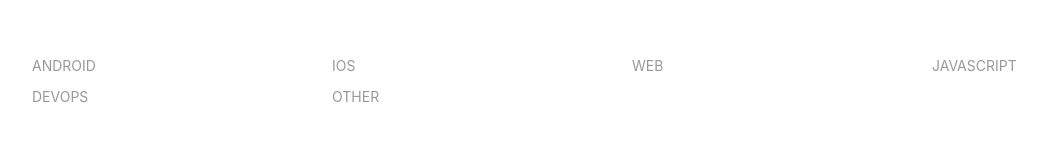
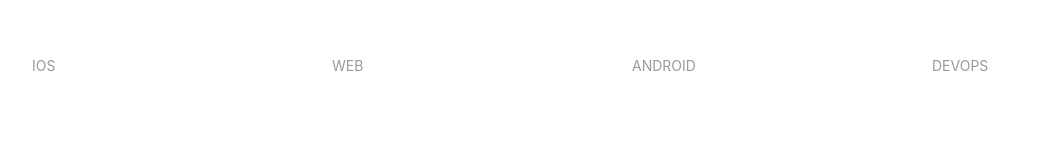
Before and after one commit to devtech-mena/devcards.devtech.tools, a Gatsby site: page / in a window 1280 px wide. Shown: the whole page, without its empty margins (28-1075 px from the left). Built offline with nearby package versions, Linux system fonts and the light colour scheme; Gatsby itself is replaced by a stand-in of ours.

Commit message:
use filter from config

```diff
--- a/gatsby-config.js
+++ b/gatsby-config.js
@@ -1,6 +1,7 @@
 module.exports = {
     siteMetadata: {
         title: "Syrian Developers",
+        skills: ["ios", "web", "android", "devops"],
     },
     plugins: [
         {
--- a/src/components/Filter/index.jsx
+++ b/src/components/Filter/index.jsx
@@ -3,8 +3,7 @@ import React from 'react';
 class Filter extends React.Component {
     render() {
         const items = [];
-        const skills = ['android', 'ios', 'web', 'javascript', 'devops', 'other'];
-        // const skills = this.props.data.site.siteMetadata.skills;
+        const skills = this.props.skills;
         skills.forEach(skill => {
             items.push(<li className="uk-width-1-4" uk-filter-control={"." + skill} key={"filter-" + skill}><a className="uk-text-center" href="/#">{skill}</a></li>)
         });
--- a/src/pages/index.jsx
+++ b/src/pages/index.jsx
@@ -22,7 +22,7 @@ class IndexWrapper extends React.Component {
                     <title>{this.props.data.site.siteMetadata.title}</title>
                 </Helmet>
                 <div uk-filter="target: .js-filter" className="uk-width-xxlarge@l uk-margin-auto-left uk-margin-auto-right">
-                    <Filter></Filter>
+                    <Filter skills={this.props.data.site.siteMetadata.skills}></Filter>
                     <CardList users={this.props.data.allMarkdownRemark.edges}></CardList>
                 </div>
             </div>
@@ -37,6 +37,7 @@ export const query = graphql`
         site {
             siteMetadata {
                 title
+                skills
             }
         }
         allMarkdownRemark {
```
